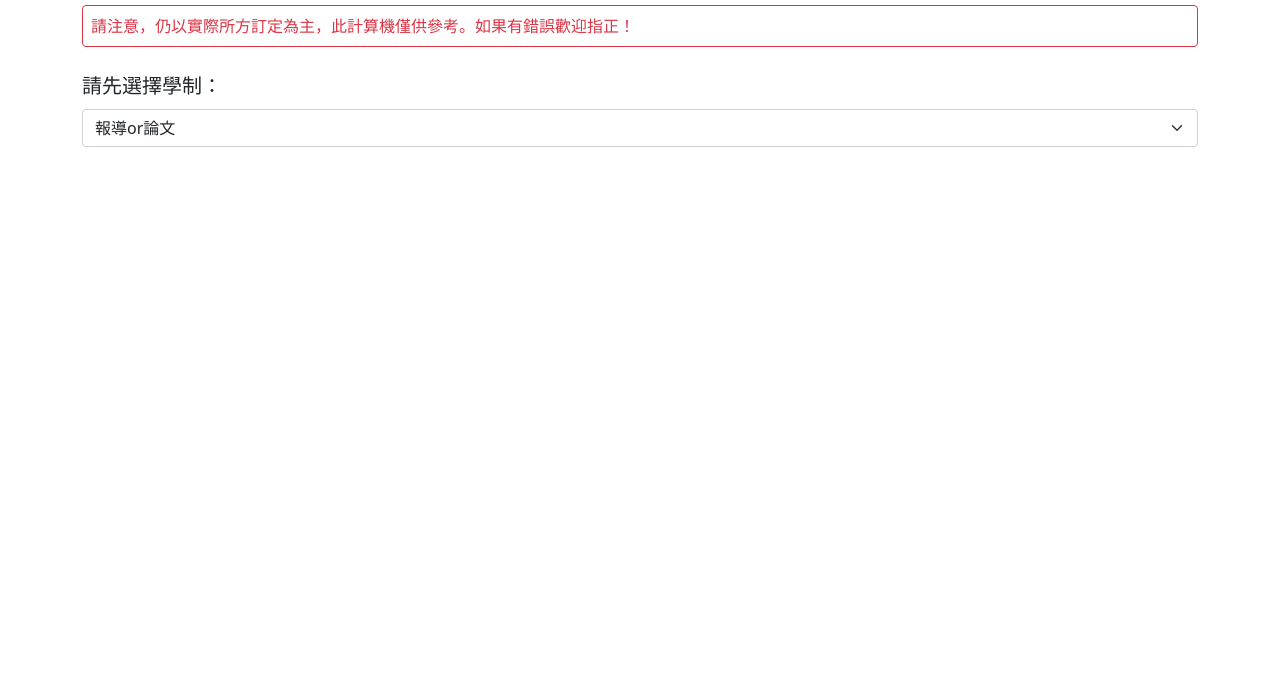
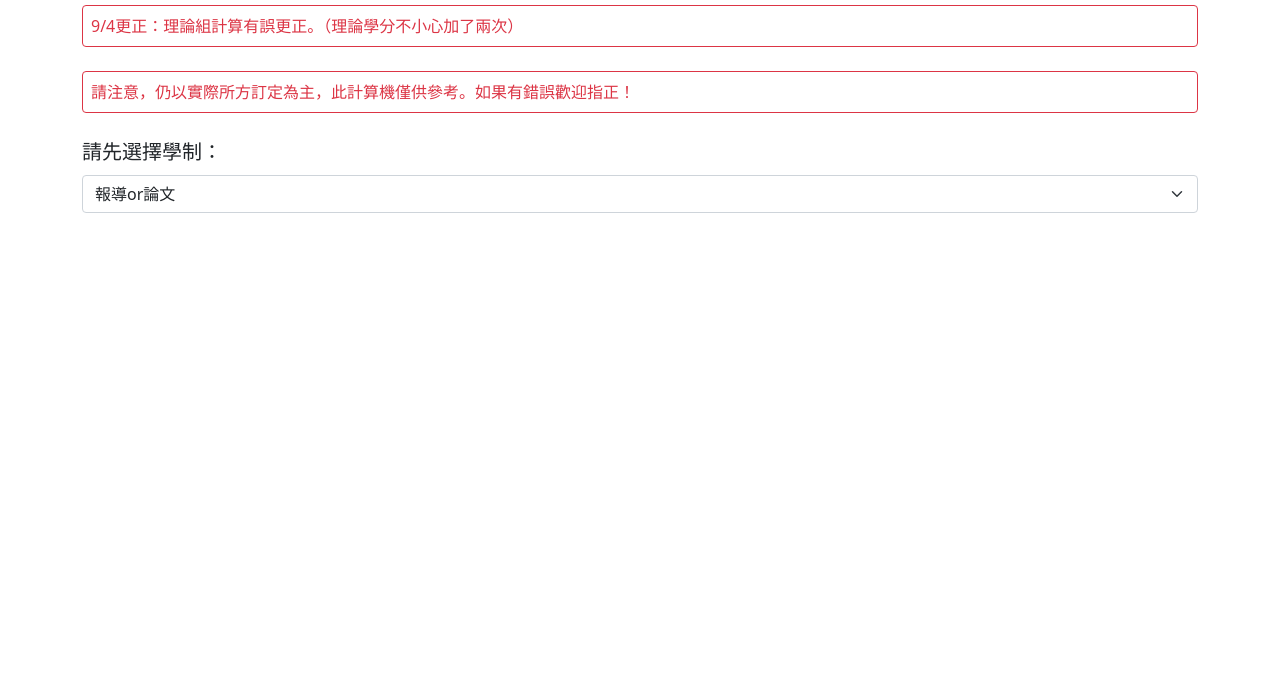
Before and after one commit to alan000322/ntu-jour-credit-calculator, a plain HTML site: page index.html in a window 1280 px wide. Shown: the part 115-800 px from the top of the page. Drawn offline with nearby package versions, Linux system fonts and the light colour scheme.

Commit message:
Update index.html

```diff
--- a/index.html
+++ b/index.html
@@ -16,6 +16,7 @@
 <body>
     <div id="app" class="container mt-5">
         <h1 class="mb-4 text-center fs-1">新聞所懶人版學分計算機</h1>
+        <div class="card border-danger text-danger p-2 my-4">9/4更正：理論組計算有誤更正。（理論學分不小心加了兩次）</div>
         <div class="card border-danger text-danger p-2 my-4">請注意，仍以實際所方訂定為主，此計算機僅供參考。如果有錯誤歡迎指正！</div>
         <div class="my-4">
             <label for="systemSelect" class="form-label fs-5">
```
